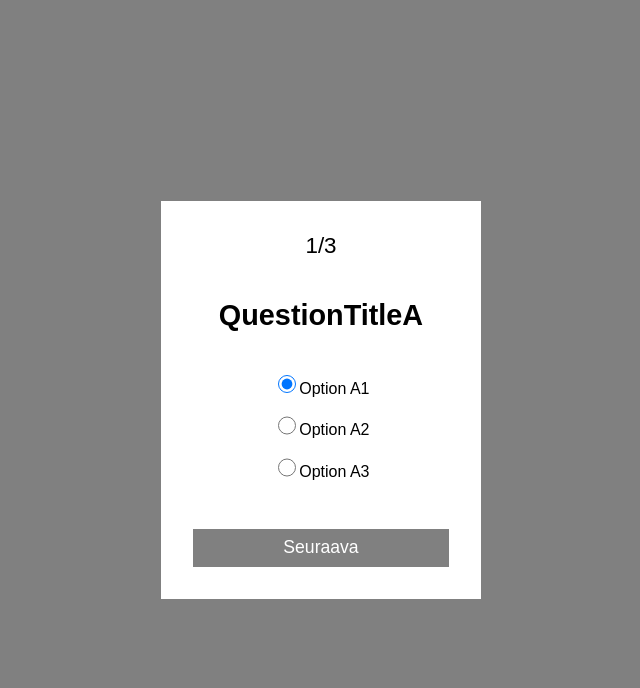
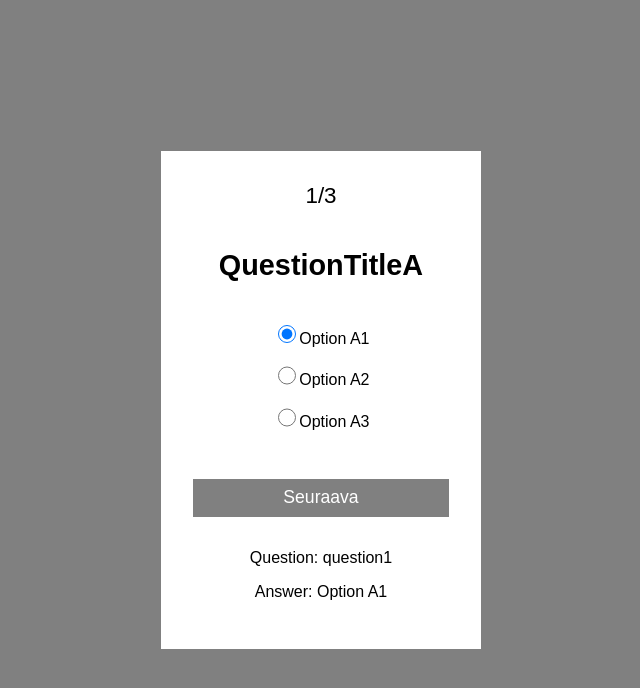
Before and after one commit to mikkom79/Liikuntakoutsaus, a React (Create React App) app in the folder cra/: page / in a window 1280 px wide. Both pictures are taken after a click on the radio button 605 px from the left and 383 px from the top of the page. Shown: the top 688 px of the page, without its empty margins (319-959 px from the left). Built offline with nearby package versions, Linux system fonts and the light colour scheme.

Commit message:
Summary.js

```diff
--- a/cra/src/components/Form.js
+++ b/cra/src/components/Form.js
@@ -1,5 +1,6 @@
 import { useState, useReducer } from "react";
 import Section from "./Section";
+import Summary from "./Summary";
 
 const Form = () => {
 
@@ -55,13 +56,10 @@ const Form = () => {
     e.preventDefault();
   };
 
-  const handleChange = (e) => {
-    setAnswer({q: {}, a: {}})
+  const handleChange = (e, text) => {
+    setAnswer([{q: e.target.name, a: e.target.value}])
     console.log(answer);
   };
-
-
-
 
   return (
     <form className="quiz-form" onSubmit={handleSubmit}>
@@ -84,6 +82,7 @@ const Form = () => {
           Edellinen
         </button>
       )}
+      <Summary answers={answer}/>
     </form>
   );
 };
--- a/cra/src/components/Section.js
+++ b/cra/src/components/Section.js
@@ -13,7 +13,7 @@ const Section = ({ questions, step, onChange }) => {
           <Radiobutton
             key={option.id}
             label={option.optionText}
-            value={option.id}
+            value={option.optionText}
             name={`question${step}`}
             onChange={onChange}
           />
--- a/cra/src/components/Summary.js
+++ b/cra/src/components/Summary.js
@@ -1,7 +1,11 @@
-const Summary = () => {
+const Summary = ({answers}) => {
     return (
         <div>
-            <p>summary</p>
+            {answers.map((answer) => (
+            <>
+            <p>Question: {answer.q}</p>
+            <p>Answer: {answer.a}</p>
+            </>))}
         </div>
      );
 }
```
